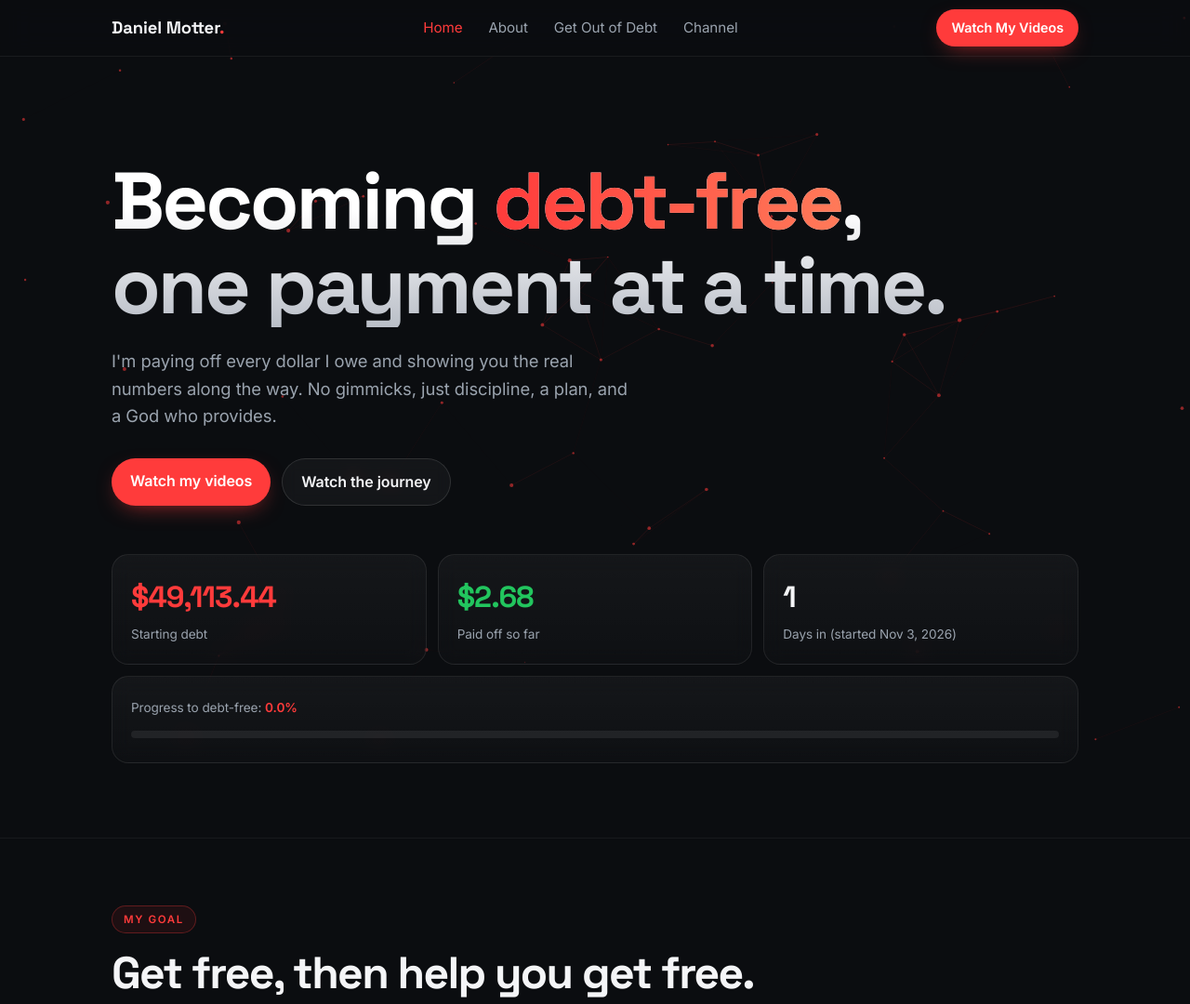
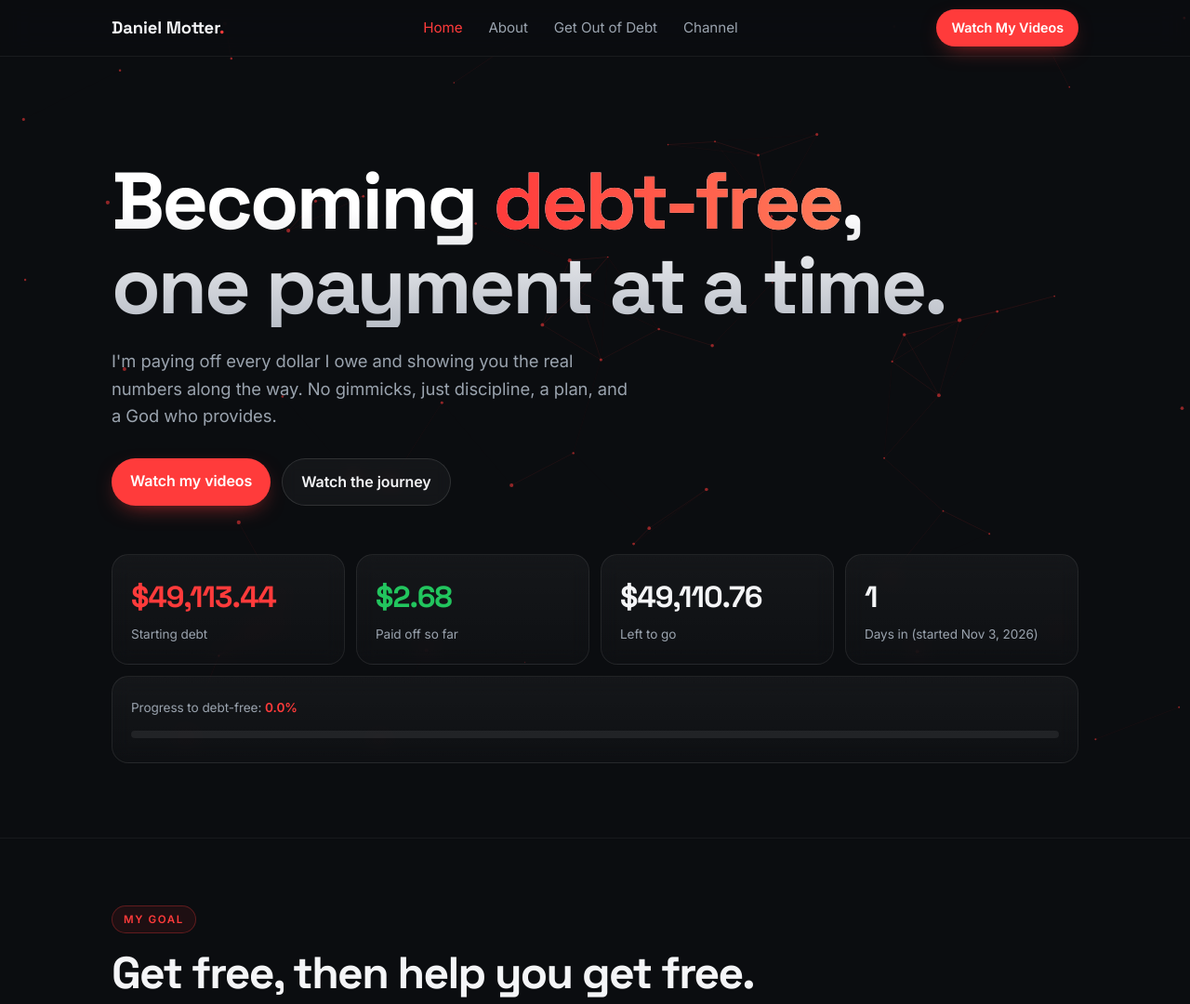
Before and after one commit to 22dmotter/daniel-motter-site, a plain HTML site: page index.html in a window 1280 px wide. Shown: the top 1080 px of the page at 93% size. Drawn offline with Linux system fonts and the light colour scheme.

Commit message:
Homepage: add Left to go stat

```diff
--- a/index.html
+++ b/index.html
@@ -108,6 +108,7 @@ html{background:#0b0d10}body{background:transparent}
 .debt-start{color:#ff3b3b}.debt-paid{color:#22c55e}
 
 /* ---- sleek refresh ---- */
+@media(min-width:760px){.stats.four{grid-template-columns:repeat(4,1fr)}}
 body{letter-spacing:-.005em}
 h1,h2,h3{letter-spacing:-.035em}
 .hero h1{font-weight:700;background:linear-gradient(180deg,#fff 30%,#b9bec7);-webkit-background-clip:text;background-clip:text;color:transparent}
@@ -152,9 +153,10 @@ blockquote{border-left:2px solid;border-image:linear-gradient(#ff3b3b,#ff7a59) 1
   <a href="channel.html" class="btn">Watch my videos</a>
   <a href="#journey" class="btn ghost">Watch the journey</a>
  </div>
- <div class="stats">
+ <div class="stats four">
   <div class="stat"><b class="debt-start">$49,113.44</b><small>Starting debt</small></div>
   <div class="stat"><b class="debt-paid">$2.68</b><small>Paid off so far</small></div>
+  <div class="stat"><b class="debt-left">$49,110.76</b><small>Left to go</small></div>
   <div class="stat"><b class="days-in">1</b><small>Days in (started Nov 3, 2026)</small></div>
   <div class="stat progress"><small>Progress to debt-free: <strong class="pct" style="color:var(--accent)">0.0%</strong></small><div class="bar"><i></i></div></div>
  </div>
```
